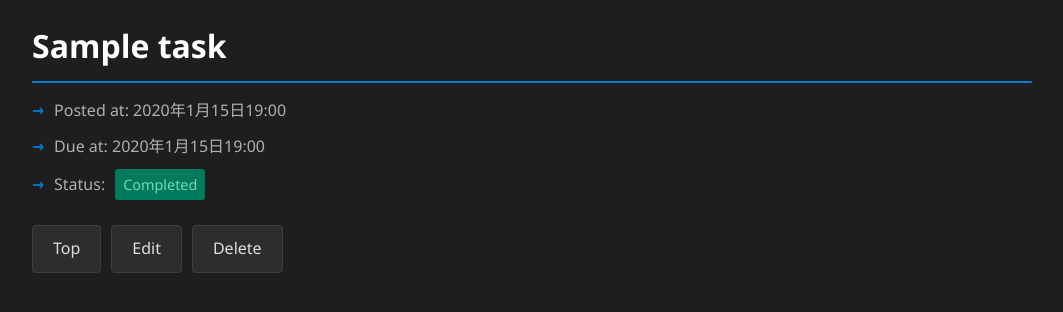
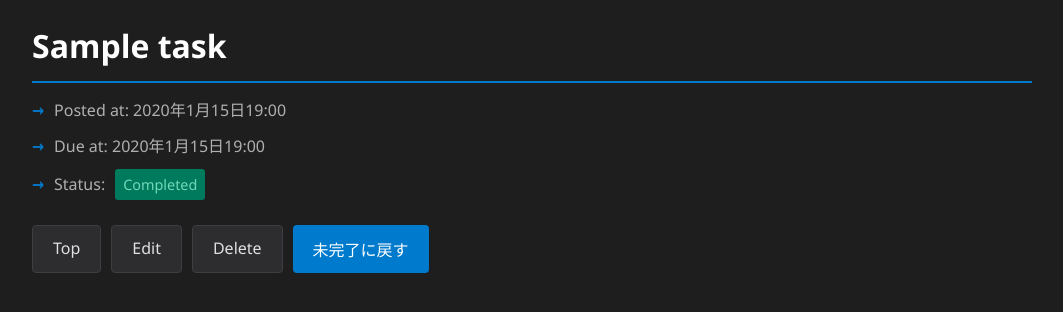
Before and after one commit to hiroki-morita0257/django-test-exercise, a Django app: page /1/ in a window 1280 px wide. Shown: the top 312 px of the page, without its empty margins (108-1171 px from the left). Run offline with Django 5.2, Linux system fonts and the light colour scheme; tables that the repository leaves empty hold one stand-in row (values such as "Sample post").

Commit message:
ステータス変更ボタンの追加

```diff
--- a/todo/static/css/style.css
+++ b/todo/static/css/style.css
@@ -102,6 +102,17 @@ button:active {
   background-color: #005a9e;
 }
 
+.status-toggle-form {
+  display: inline-block;
+  padding: 0;
+  margin: 0;
+  background-color: transparent;
+  border: none;
+}
+
+.status-toggle-form button {
+  height: 100%;
+}
 /* リンク */
 a {
   color: #007acc;
--- a/todo/templates/todo/detail.html
+++ b/todo/templates/todo/detail.html
@@ -29,6 +29,14 @@
       <a href="{% url 'index' %}">Top</a>
       <a href="{% url 'update' task.id %}">Edit</a>
       <a href="{% url 'delete' task.id %}">Delete</a>
+      <form class="status-toggle-form" action="{% url 'toggle_status' task.id %}" method="post">
+        {% csrf_token %}
+        {% if task.completed %}
+        <button type="submit">未完了に戻す</button>
+        {% else %}
+        <button type="submit">完了にする</button>
+        {% endif %}
+      </form>
     </div>
     </div>
   </body>
```
